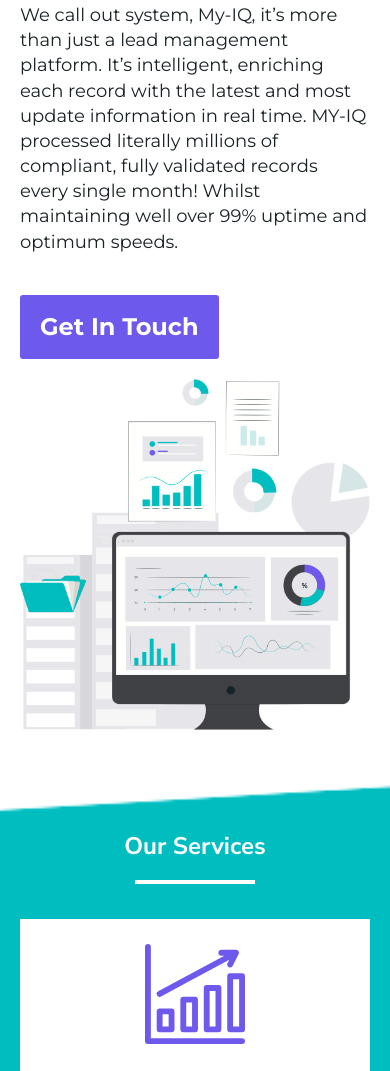
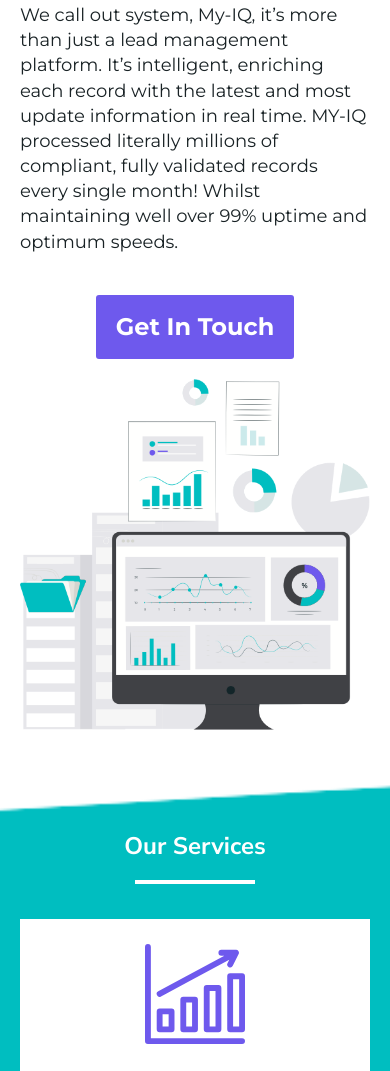
Before and after one commit to shulga-igor/tribute, a plain HTML site: page index.html in a window 390 px wide. Shown: the part 3083-4154 px from the top of the page. Drawn offline with nearby package versions, Linux system fonts and the light colour scheme; files that its build step writes are made by us from their sources; files whose address does not match are found by name.

Commit message:
fixed changes

```diff
--- a/index.html
+++ b/index.html
@@ -187,7 +187,9 @@
             <p>We call out system, My-IQ, it’s more than just a lead management platform. It’s intelligent, enriching each record with the latest and most update information in real time. MY-IQ processed literally millions of compliant, fully validated records every single month! Whilst maintaining well over 99% uptime and optimum speeds.</p>
 
             <br>
-            <a href="scroll-form" class="button js-scroll">Get In Touch</a>
+            <div class="mobile-center">
+              <a href="scroll-form" class="button js-scroll">Get In Touch</a>
+            </div>
           </div>
           <div class="img">
             <img src="img/technology.png" alt="">
--- a/sass/base/_base.scss
+++ b/sass/base/_base.scss
@@ -391,3 +391,9 @@
 h1, h2, h3, h4, h5, h6{
   font-family: $nunito;
 }
+
+.mobile-center{
+  @media screen and (max-width: 767px) {
+    text-align: center;
+  }
+}
```
Also changed, not shown: privacy_policy.html (+11 -9 lines), css/main.css.
